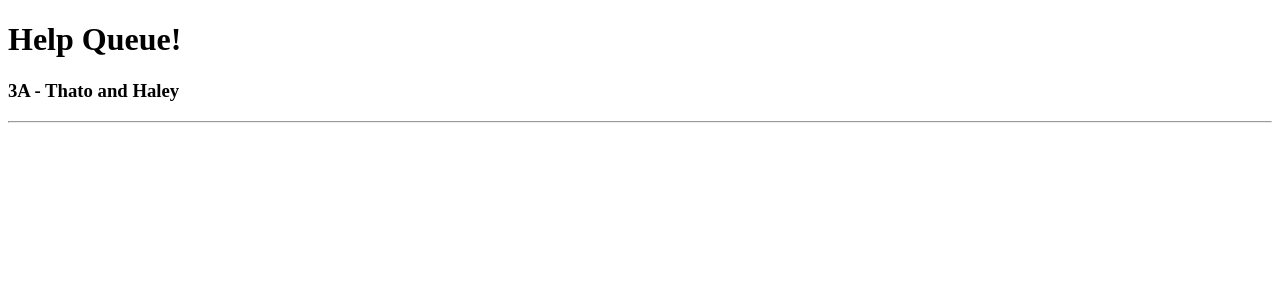
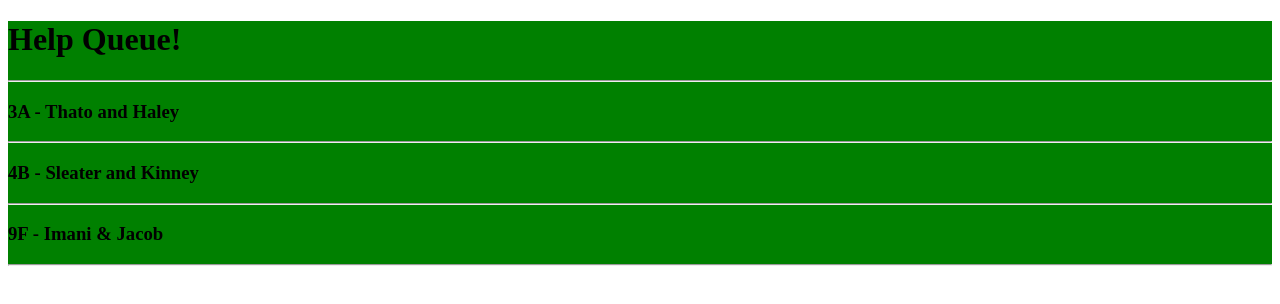
Before and after one commit to safiyc/react-help-queue, a React app: page / in a window 1280 px wide. Shown: the top 304 px of the page. Built offline with nearby package versions, Linux system fonts and the light colour scheme.

Commit message:
Add CSS module and fix eslint issues

```diff
--- a/package.json
+++ b/package.json
@@ -12,16 +12,18 @@
   "author": "",
   "license": "ISC",
   "dependencies": {
+    "ajv": "^6.10.0",
     "prop-types": "^15.5.10",
     "react": "^15.5.4",
-    "react-dom": "^15.5.4"
+    "react-dom": "^15.5.4",
+    "styled-jsx": "^3.2.1"
   },
   "devDependencies": {
     "babel-core": "^6.24.1",
     "babel-loader": "^7.0.0",
     "babel-preset-es2015": "^6.24.1",
     "babel-preset-react": "^6.24.1",
-    "eslint": "^5.3.0",
+    "eslint": "^4.13.1",
     "eslint-loader": "^2.1.2",
     "eslint-plugin-react": "^7.12.4",
     "html-webpack-plugin": "^2.29.0",
--- a/src/components/Ticket.jsx
+++ b/src/components/Ticket.jsx
@@ -4,6 +4,11 @@
 function Ticket(props) {
   return (
     <div>
+      <style jsx global>{`
+        div {
+          background-color: green;
+        }
+      `}</style>
       <h3>
         {props.location} - {props.names}
       </h3>
--- a/src/components/TicketList.jsx
+++ b/src/components/TicketList.jsx
@@ -1,8 +1,36 @@
 import React from 'react';
 import Ticket from './Ticket';
 
+var masterTicketList = [
+  {
+    names: 'Thato and Haley',
+    location: '3A',
+    issue: 'Firebase won\'t save record. Halp.'
+  },
+  {
+    names: 'Sleater and Kinney',
+    location: '4B',
+    issue: 'Fox image not displaying on page, can only see duck?'
+  },
+  {
+    names: 'Imani & Jacob',
+    location: '9F',
+    issue: 'Donkey picture not displaying on hover.'
+  }
+];
 function TicketList() {
-  return <Ticket location="3A" names="Thato and Haley" issue="Firebase will not save record!" />;
+  return (
+    <div>
+      <hr />
+      {masterTicketList.map((ticket, index) => (
+        <Ticket
+          names={ticket.names}
+          location={ticket.location}
+          issue={ticket.issue}
+          key={index} />
+      ))}
+    </div>
+  );
 }
 
 export default TicketList;
--- a/webpack.config.js
+++ b/webpack.config.js
@@ -42,7 +42,7 @@
         exclude: /node_modules/,
         options: {
           presets: [ [ 'es2015', { modules: false } ], 'react' ],
-					plugins: [ 'react-hot-loader/babel' ]
+          plugins: [ 'react-hot-loader/babel', 'styled-jsx/babel' ]
         }
       }
     ]
```
Also changed, not shown: .eslintrc.json, src/index.jsx (indentation only), 1 other file (tests, documents, lock files or other folders). Lines whose indentation alone changed are shown as unchanged.
